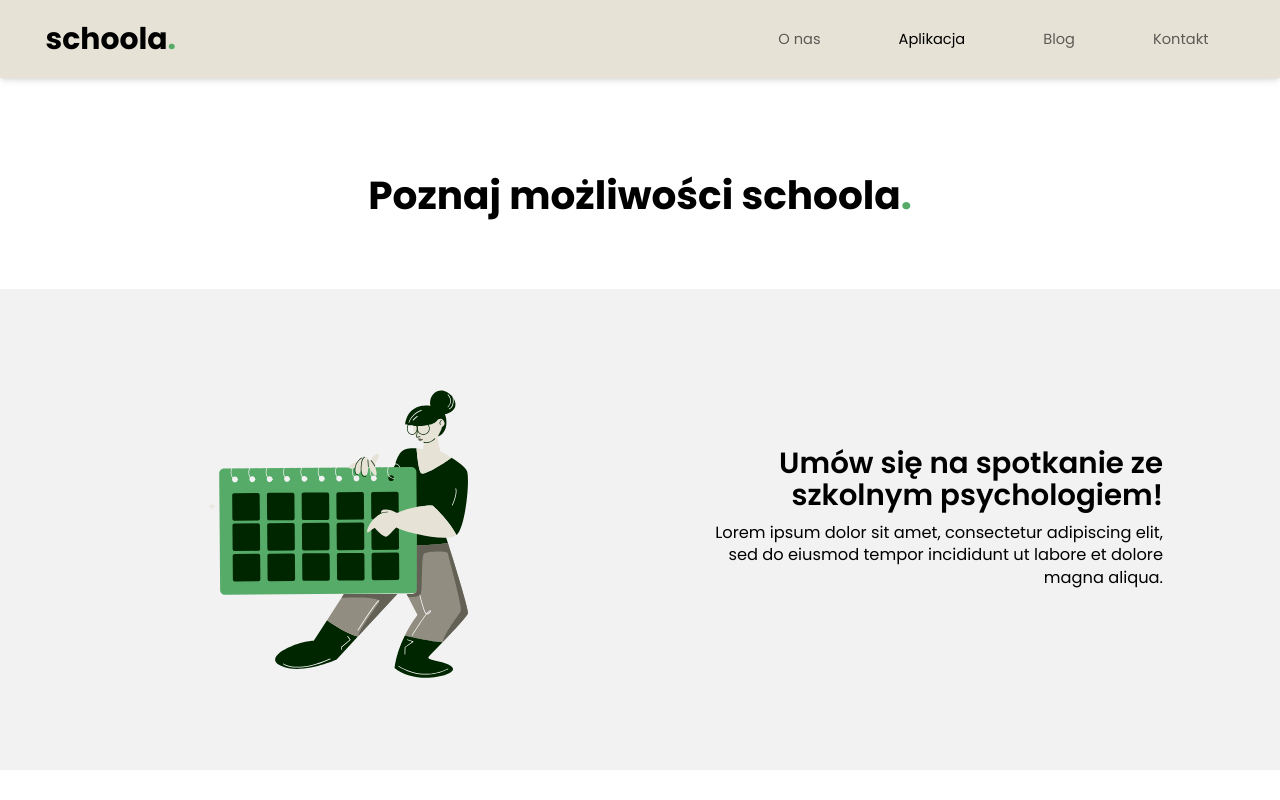
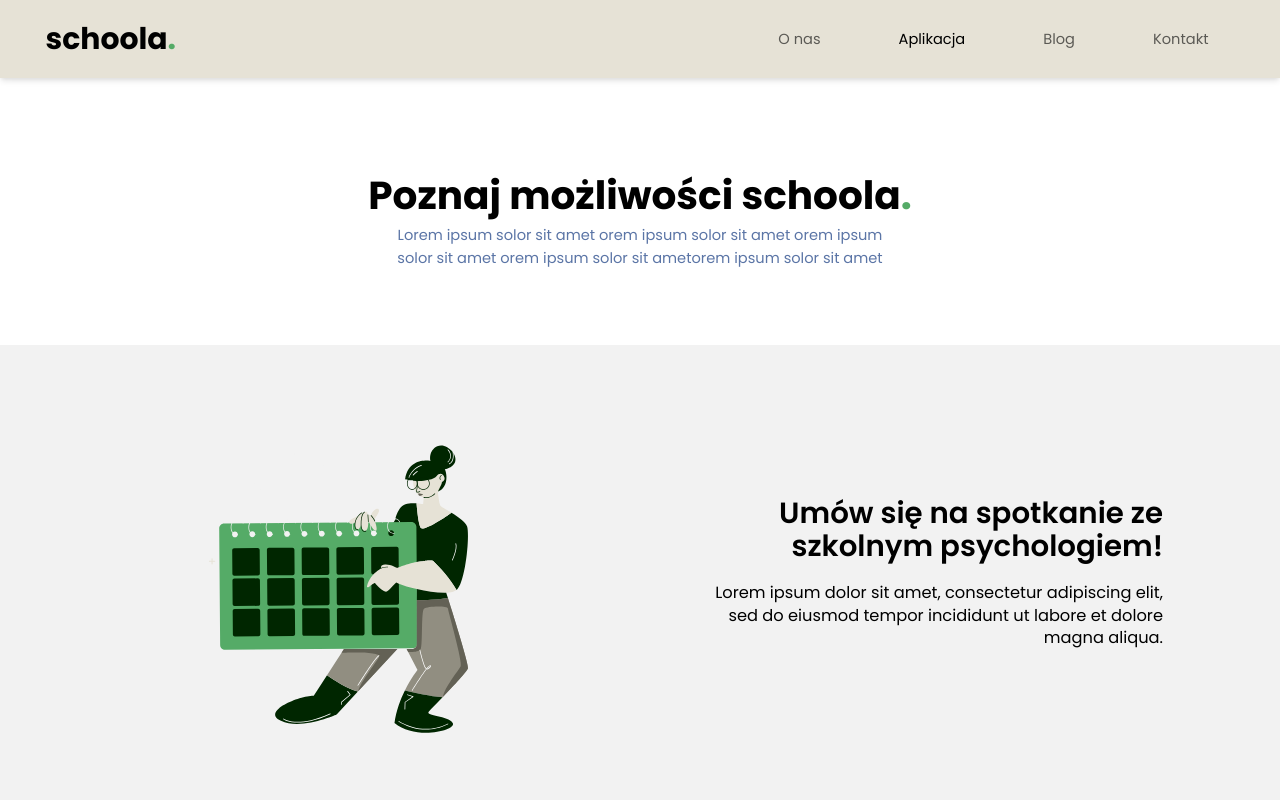
Before and after one commit to schoola-pl/schoola-landing, a Next.js app: page /app in a window 1280 px wide. Shown: the top 800 px of the page. Built offline with nearby package versions, Linux system fonts and the light colour scheme.

Commit message:
Edit styles in /app view

```diff
--- a/pages/app.tsx
+++ b/pages/app.tsx
@@ -43,9 +43,12 @@ const features = [
 const app = () => {
   return (
     <div className="flex flex-col justify-center items-center mt-20">
-      <h1 className="text-5xl text-center font-bold mb-5 lg:py-10">
+      <h1 className="text-5xl text-center font-bold lg:pt-10">
         Poznaj możliwości schoola<span className="text-emerald-dark">.</span>
       </h1>
+      <p className="text-blue-default text-center px-20 mb-5 mt-3 md:text-lg md:w-3/4 lg:pb-10 lg:w-1/2">
+        Lorem ipsum solor sit amet orem ipsum solor sit amet orem ipsum solor sit amet orem ipsum solor sit ametorem ipsum solor sit amet
+      </p>
       <div className="grid place-content-center mb-10">
         {features.map(({ icon, title, description, inProgress }, index) => (
           <div
@@ -55,7 +58,7 @@ const app = () => {
           >
             <div className={`${index % 2 === 0 ? 'lg:col-start-2' : null} px-20`}>
               <h1
-                className={`text-center text-2xl font-semibold md:text-3xl xl:text-4xl 2xl:text-5xl xl:text-left ${
+                className={`text-center text-2xl font-semibold md:text-3xl xl:text-4xl 2xl:text-5xl xl:text-left lg:mb-2 xl:mb-3 ${
                   index % 2 === 0 ? 'xl:text-right' : null
                 }`}
               >
```
